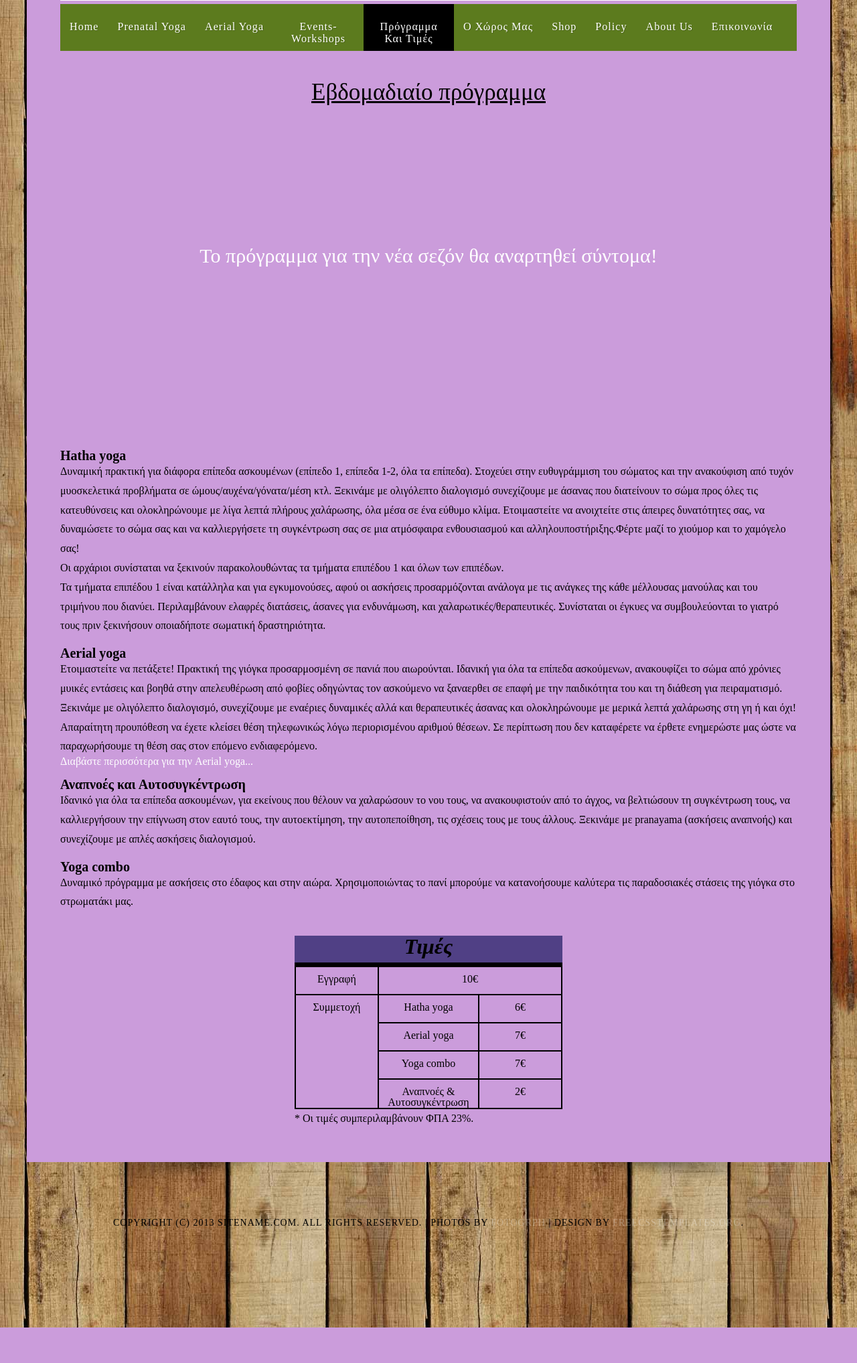
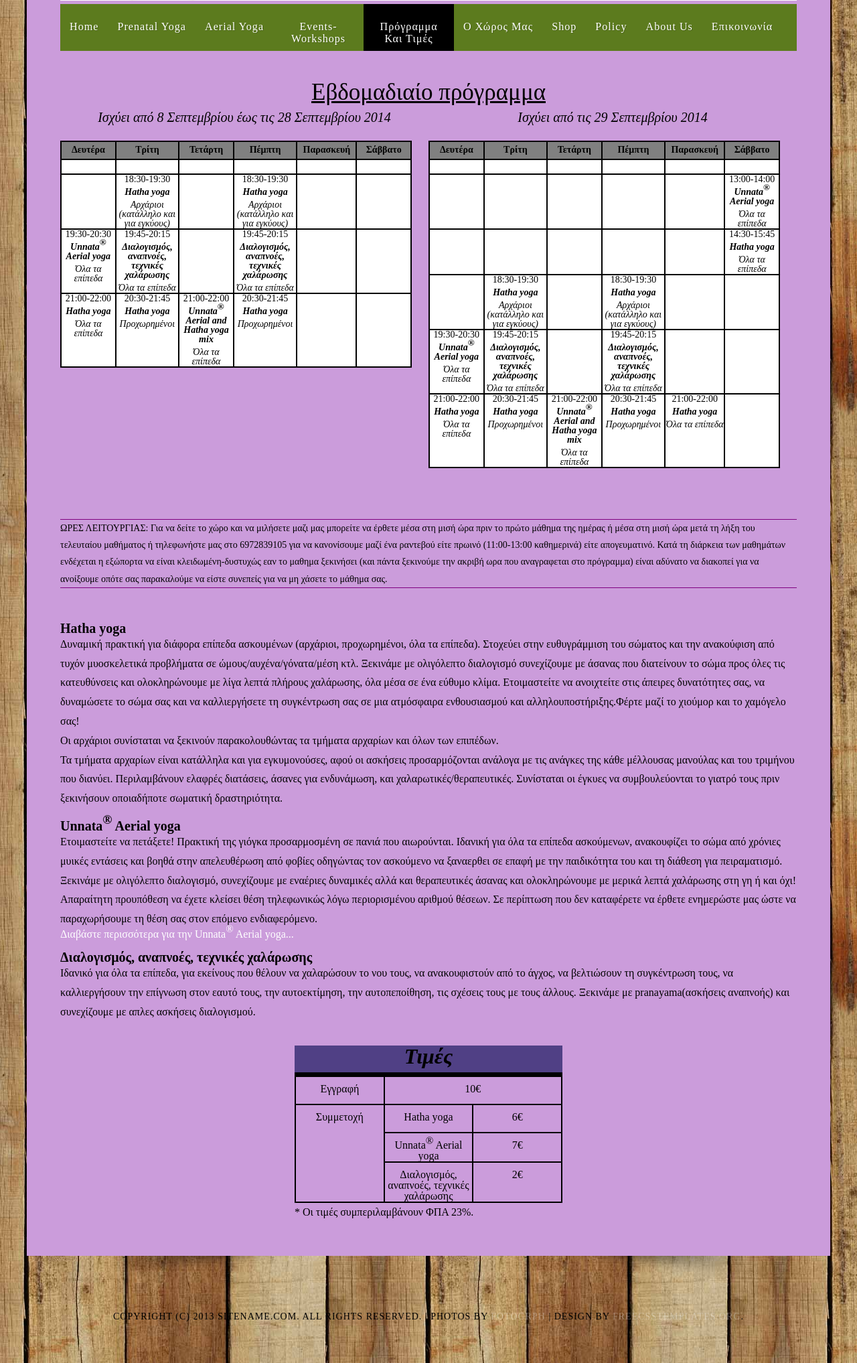
Before and after one commit to jimsiak/omshanti, a PHP site: page /index.php?page=program in a window 1280 px wide. Shown: the part 309-2344 px from the top of the page at 67% size. Before the commit the page ends 2291 px from the top, so only its background shows below. Run offline with PHP 8.4, Linux system fonts and the light colour scheme.

Commit message:
Double program (old/new), removed events from event page.
Synchronized with www.omshanti.gr

```diff
--- a/pages/program.html
+++ b/pages/program.html
@@ -3,68 +3,214 @@
 	<div id="program">
 	<h1>Εβδομαδιαίο πρόγραμμα</h1>
 
-	<p class="program_soon">Το πρόγραμμα για την νέα σεζόν θα αναρτηθεί σύντομα!</p>
+	<div id="new">
+	<h2>Ισχύει από 8 Σεπτεμβρίου έως τις 28 Σεπτεμβρίου 2014</h2>
+	<table class="program_table">
+		<tr>
+			<th>Δευτέρα</th>
+			<th>Τρίτη</th>
+			<th>Τετάρτη</th>
+			<th>Πέμπτη</th>
+			<th>Παρασκευή</th>
+			<th>Σάββατο</th>
+		</tr>
+		<tr>
+			<td/><td/><td/><td/><td/><td/>
+		</tr>
+		<tr>
+			<td/>
+			<td class="hatha_cell">
+				<span class="time">18:30-19:30</span>
+				<span class="class"><a href="#hatha_desc">Hatha yoga</a></span>
+				<span class="levels">Αρχάριοι</span>
+				<span class="levels">(κατάλληλο και για εγκύους)</span>
+			</td>
+			<td/>
+			<td class="hatha_cell">
+				<span class="time">18:30-19:30</span>
+				<span class="class"><a href="#hatha_desc">Hatha yoga</a></span>
+				<span class="levels">Αρχάριοι</span>
+				<span class="levels">(κατάλληλο και για εγκύους)</span>
+			</td>
+			<td/><td/>
+		</tr>
+		<tr>
+			<td class="aerial_cell">
+				<span class="time">19:30-20:30</span>
+				<span class="class"><a href="#aerial_desc">Unnata<sup>&reg;</sup> Aerial yoga</a></span>
+				<span class="levels">Όλα τα επίπεδα</span>
+			</td>
+			<td class="med_cell">
+				<span class="time">19:45-20:15</span>
+				<span class="class"><a href="#med_desc">Διαλογισμός, αναπνοές, τεχνικές χαλάρωσης</a></span>
+				<span class="levels">Όλα τα επίπεδα</span>
+			</td>
+			<td/>
+			<td class="med_cell">
+				<span class="time">19:45-20:15</span>
+				<span class="class"><a href="#med_desc">Διαλογισμός, αναπνοές, τεχνικές χαλάρωσης</a></span>
+				<span class="levels">Όλα τα επίπεδα</span>
+			</td>
+			<td/><td/>
+		</tr>
+		<tr>
+			<td class="hatha_cell">
+				<span class="time">21:00-22:00</span>
+				<span class="class"><a href="#hatha_desc">Hatha yoga</a></span>
+				<span class="levels">Όλα τα επίπεδα</span>
+			</td>
+			<td class="hatha_cell">
+				<span class="time">20:30-21:45</span>
+				<span class="class"><a href="#hatha_desc">Hatha yoga</a></span>
+				<span class="levels">Προχωρημένοι</span>
+			</td>
+			<td class="aerial_hatha_cell">
+				<span class="time">21:00-22:00</span>
+				<span class="class"><a href="#aerial_desc">Unnata<sup>&reg;</sup> Aerial</a> and <a href="#hatha_desc">Hatha</a> yoga mix</span>
+				<span class="levels">Όλα τα επίπεδα</span>
+			</td>
+			<td class="hatha_cell">
+				<span class="time">20:30-21:45</span>
+				<span class="class"><a href="#hatha_desc">Hatha yoga</a></span>
+				<span class="levels">Προχωρημένοι</span>
+			</td>
+			<td/><td/>
+		</tr>
+	</table>
+	</div> <!-- #new -->
 
-	</div> <!-- #program -->
+	<div id="new">
+	<h2>Ισχύει από τις 29 Σεπτεμβρίου 2014</h2>
+	<table class="program_table">
+		<tr>
+			<th>Δευτέρα</th>
+			<th>Τρίτη</th>
+			<th>Τετάρτη</th>
+			<th>Πέμπτη</th>
+			<th>Παρασκευή</th>
+			<th>Σάββατο</th>
+		</tr>
+		<tr>
+			<td/><td/><td/><td/><td/><td/>
+		</tr>
+		<tr>
+			<td/><td/><td/><td/><td/>
+			<td class="aerial_cell">
+				<span class="time">13:00-14:00</span>
+				<span class="class"><a href="#aerial_desc">Unnata<sup>&reg;</sup> Aerial yoga</a></span>
+				<span class="levels">Όλα τα επίπεδα</span>
+			</td>
+		</tr>
+		<tr>
+			<td/><td/><td/><td/><td/>
+			<td class="hatha_cell">
+				<span class="time">14:30-15:45</span>
+				<span class="class"><a href="#hatha_desc">Hatha yoga</a></span>
+				<span class="levels">Όλα τα επίπεδα</span>
+			</td>
+		</tr>
+		<tr>
+			<td/>
+			<td class="hatha_cell">
+				<span class="time">18:30-19:30</span>
+				<span class="class"><a href="#hatha_desc">Hatha yoga</a></span>
+				<span class="levels">Αρχάριοι</span>
+				<span class="levels">(κατάλληλο και για εγκύους)</span>
+			</td>
+			<td/>
+			<td class="hatha_cell">
+				<span class="time">18:30-19:30</span>
+				<span class="class"><a href="#hatha_desc">Hatha yoga</a></span>
+				<span class="levels">Αρχάριοι</span>
+				<span class="levels">(κατάλληλο και για εγκύους)</span>
+			</td>
+			<td/><td/>
+		</tr>
+		<tr>
+			<td class="aerial_cell">
+				<span class="time">19:30-20:30</span>
+				<span class="class"><a href="#aerial_desc">Unnata<sup>&reg;</sup> Aerial yoga</a></span>
+				<span class="levels">Όλα τα επίπεδα</span>
+			</td>
+			<td class="med_cell">
+				<span class="time">19:45-20:15</span>
+				<span class="class"><a href="#med_desc">Διαλογισμός, αναπνοές, τεχνικές χαλάρωσης</a></span>
+				<span class="levels">Όλα τα επίπεδα</span>
+			</td>
+			<td/>
+			<td class="med_cell">
+				<span class="time">19:45-20:15</span>
+				<span class="class"><a href="#med_desc">Διαλογισμός, αναπνοές, τεχνικές χαλάρωσης</a></span>
+				<span class="levels">Όλα τα επίπεδα</span>
+			</td>
+			<td/><td/>
+		</tr>
+		<tr>
+			<td class="hatha_cell">
+				<span class="time">21:00-22:00</span>
+				<span class="class"><a href="#hatha_desc">Hatha yoga</a></span>
+				<span class="levels">Όλα τα επίπεδα</span>
+			</td>
+			<td class="hatha_cell">
+				<span class="time">20:30-21:45</span>
+				<span class="class"><a href="#hatha_desc">Hatha yoga</a></span>
+				<span class="levels">Προχωρημένοι</span>
+			</td>
+			<td class="aerial_hatha_cell">
+				<span class="time">21:00-22:00</span>
+				<span class="class"><a href="#aerial_desc">Unnata<sup>&reg;</sup> Aerial</a> and <a href="#hatha_desc">Hatha</a> yoga mix</span>
+				<span class="levels">Όλα τα επίπεδα</span>
+			</td>
+			<td class="hatha_cell">
+				<span class="time">20:30-21:45</span>
+				<span class="class"><a href="#hatha_desc">Hatha yoga</a></span>
+				<span class="levels">Προχωρημένοι</span>
+			</td>
+			<td class="hatha_cell">
+				<span class="time">21:00-22:00</span>
+				<span class="class"><a href="#hatha_desc">Hatha yoga</a></span>
+				<span class="levels">Όλα τα επίπεδα</span>
+			</td>
+			<td/>
+		</tr>
+	</table>
+	</div> <!-- #new -->
+
+
+</div> <!-- #program -->
+
+	<div class="open_times">
+	<p>ΩΡΕΣ ΛΕΙΤΟΥΡΓΙΑΣ: Για να δείτε το χώρο και να μιλήσετε μαζι μας μπορείτε να έρθετε μέσα στη μισή ώρα πριν το πρώτο μάθημα της ημέρας ή μέσα στη μισή ώρα μετά τη λήξη του τελευταίου μαθήματος ή τηλεφωνήστε μας στο 6972839105 για να κανονίσουμε μαζί ένα ραντεβού είτε πρωινό (11:00-13:00 καθημερινά) είτε απογευματινό. Κατά τη διάρκεια των μαθημάτων ενδέχεται η εξώπορτα να είναι κλειδωμένη-δυστυχώς εαν το μαθημα ξεκινήσει (και πάντα ξεκινούμε την ακριβή ωρα που αναγραφεται στο πρόγραμμα) είναι αδύνατο να διακοπεί για να ανοίξουμε οπότε σας παρακαλούμε να είστε συνεπείς για να μη χάσετε το μάθημα σας.</p>
+	</div>
 
 	<!-- Classes descriptions -->
 	<div class="class_desc" id="hatha_desc">
 	<h3>Hatha yoga</h3>
-	<p>Δυναμική πρακτική για διάφορα επίπεδα ασκουμένων (επίπεδο 1, επίπεδα 1-2, όλα τα επίπεδα). Στοχεύει στην ευθυγράμμιση του σώματος και την ανακούφιση από τυχόν μυοσκελετικά προβλήματα σε ώμους/αυχένα/γόνατα/μέση κτλ. Ξεκινάμε με ολιγόλεπτο διαλογισμό συνεχίζουμε με άσανας που διατείνουν το σώμα προς όλες τις κατευθύνσεις και ολοκληρώνουμε με λίγα λεπτά πλήρους χαλάρωσης, όλα μέσα σε ένα εύθυμο κλίμα. Ετοιμαστείτε να ανοιχτείτε στις άπειρες δυνατότητες σας, να δυναμώσετε το σώμα σας και να καλλιεργήσετε τη συγκέντρωση σας σε μια ατμόσφαιρα ενθουσιασμού και αλληλουποστήριξης.Φέρτε μαζί το χιούμορ και το χαμόγελο σας! <br/>
-Οι αρχάριοι συνίσταται να ξεκινούν παρακολουθώντας τα τμήματα επιπέδου 1 και όλων των επιπέδων.</p>
-	<p>Τα τμήματα επιπέδου 1 είναι κατάλληλα και για εγκυμονούσες, αφού οι ασκήσεις προσαρμόζονται ανάλογα με τις ανάγκες της κάθε μέλλουσας μανούλας και του τριμήνου που διανύει. Περιλαμβάνουν ελαφρές διατάσεις, άσανες για ενδυνάμωση, και χαλαρωτικές/θεραπευτικές. Συνίσταται οι έγκυες να συμβουλεύονται το γιατρό τους πριν ξεκινήσουν οποιαδήποτε σωματική δραστηριότητα.</p>
+	<p>Δυναμική πρακτική για διάφορα επίπεδα ασκουμένων (αρχάριοι, προχωρημένοι, όλα τα επίπεδα). Στοχεύει στην ευθυγράμμιση του σώματος και την ανακούφιση από τυχόν μυοσκελετικά προβλήματα σε ώμους/αυχένα/γόνατα/μέση κτλ. Ξεκινάμε με ολιγόλεπτο διαλογισμό συνεχίζουμε με άσανας που διατείνουν το σώμα προς όλες τις κατευθύνσεις και ολοκληρώνουμε με λίγα λεπτά πλήρους χαλάρωσης, όλα μέσα σε ένα εύθυμο κλίμα. Ετοιμαστείτε να ανοιχτείτε στις άπειρες δυνατότητες σας, να δυναμώσετε το σώμα σας και να καλλιεργήσετε τη συγκέντρωση σας σε μια ατμόσφαιρα ενθουσιασμού και αλληλουποστήριξης.Φέρτε μαζί το χιούμορ και το χαμόγελο σας! <br/>
+Οι αρχάριοι συνίσταται να ξεκινούν παρακολουθώντας τα τμήματα αρχαρίων και όλων των επιπέδων.</p>
+	<p>Τα τμήματα αρχαρίων είναι κατάλληλα και για εγκυμονούσες, αφού οι ασκήσεις προσαρμόζονται ανάλογα με τις ανάγκες της κάθε μέλλουσας μανούλας και του τριμήνου που διανύει. Περιλαμβάνουν ελαφρές διατάσεις, άσανες για ενδυνάμωση, και χαλαρωτικές/θεραπευτικές. Συνίσταται οι έγκυες να συμβουλεύονται το γιατρό τους πριν ξεκινήσουν οποιαδήποτε σωματική δραστηριότητα.</p>
 	<br />
 	</div>
 
 	<div class="class_desc" id="aerial_desc">
-	<h3>Aerial yoga</h3>
+	<h3>Unnata<sup>&reg;</sup> Aerial yoga</h3>
 	<p>Ετοιμαστείτε να πετάξετε! Πρακτική της γιόγκα προσαρμοσμένη σε πανιά που αιωρούνται. Ιδανική για όλα τα επίπεδα ασκούμενων, ανακουφίζει το σώμα από χρόνιες μυικές εντάσεις και βοηθά στην απελευθέρωση από φοβίες οδηγώντας τον ασκούμενο να ξαναερθει σε επαφή με την παιδικότητα του και τη διάθεση για πειραματισμό. Ξεκινάμε με ολιγόλεπτο διαλογισμό, συνεχίζουμε με εναέριες δυναμικές αλλά και θεραπευτικές άσανας και ολοκληρώνουμε με μερικά λεπτά χαλάρωσης στη γη ή και όχι! Απαραίτητη προυπόθεση να έχετε κλείσει θέση τηλεφωνικώς λόγω περιορισμένου αριθμού θέσεων. Σε περίπτωση που δεν καταφέρετε να έρθετε ενημερώστε μας ώστε να παραχωρήσουμε τη θέση σας στον επόμενο ενδιαφερόμενο.</p>
-	<a href="?page=unnata_aerial_yoga">Διαβάστε περισσότερα για την Aerial yoga...</a> <br/> <br/>
+	<a href="?page=unnata_aerial_yoga">Διαβάστε περισσότερα για την Unnata<sup>&reg;</sup> Aerial yoga...</a> <br/> <br/>
 	</div>
 
-<!--
 	<div class="class_desc" id="med_desc">
-	<h3>Διαλογισμός</h3>
-	<p>Ιδανικός για όλα τα επίπεδα, για εκείνους που θέλουν να χαλαρώσουν το νου τους, να ανακουφιστούν από το άγχος, να βελτιώσουν τη συγκέντρωση τους, να καλλιεργήσουν την επίγνωση στον εαυτό τους, την αυτοεκτίμηση, την αυτοπεποίθηση, τις σχέσεις τους με τους άλλους. Ξεκινάμε με pranayama(ασκήσεις αναπνοής) και συνεχίζουμε με απλες ασκήσεις διαλογισμού.</p> <br/>
+	<h3>Διαλογισμός, αναπνοές, τεχνικές χαλάρωσης</h3>
+	<p>Ιδανικό για όλα τα επίπεδα, για εκείνους που θέλουν να χαλαρώσουν το νου τους, να ανακουφιστούν από το άγχος, να βελτιώσουν τη συγκέντρωση τους, να καλλιεργήσουν την επίγνωση στον εαυτό τους, την αυτοεκτίμηση, την αυτοπεποίθηση, τις σχέσεις τους με τους άλλους. Ξεκινάμε με pranayama(ασκήσεις αναπνοής) και συνεχίζουμε με απλες ασκήσεις διαλογισμού.</p> <br/>
 	</div>
-
-	<div class="class_desc" id="morn_desc">
-	<h3>Morning hatha yoga</h3>
-	<p>Πρωινή πρακτική για όλα τα επίπεδα ασκούμενων. Ξεκινάμε με ολιγόλεπτο διαλογισμό και συνεχίζουμε με σειρά ασκήσεων που διατείνουν τη σπονδυλική στήλη προς όλες τις κατευθύνσεις, ολοκληρώνουμε με λίγα λεπτά σιωπηλής χαλάρωσης που θα σας αφήσουν με μια αίσθηση ενέργειας και αρμονίας για την υπόλοιπη ημέρα.</p> <br/>
-	</div>
-
-	<div class="class_desc" id="prenatal_desc">
-	<h3>Prenatal yoga εγκυμοσύνης</h3>
-	<p>Πρακτική για έγκυες  που προσαρμόζεται ανάλογα με τις ανάγκες της κάθε μέλλουσας μανούλας και του τριμήνου που διανύει. Περιλαμβάνει ελαφρές διατάσεις, άσανες για ενδυνάμωση, και χαλαρωτικές/θεραπευτικές.
-Συνίσταται οι έγκυες να συμβουλεύονται το γιατρό τους πριν ξεκινήσουν οποιαδήποτε σωματική δραστηριότητα.</p>
-	<a href="?page=prenatal_yoga">Διαβάστε περισσότερα για την Prenatal yoga εγκυμοσύνης...</a> <br/> <br/>
-	</div>
--->
-
-	<div class="class_desc" id="anases_desc">
-	<h3>Αναπνοές και Αυτοσυγκέντρωση</h3>
-	<p>Ιδανικό για όλα τα επίπεδα ασκουμένων, για εκείνους που θέλουν να χαλαρώσουν το νου τους, να ανακουφιστούν από το άγχος, να βελτιώσουν τη συγκέντρωση τους, να καλλιεργήσουν την επίγνωση στον εαυτό τους, την αυτοεκτίμηση, την αυτοπεποίθηση, τις σχέσεις τους με τους άλλους. Ξεκινάμε με pranayama (ασκήσεις αναπνοής) και συνεχίζουμε με απλές ασκήσεις διαλογισμού.</p> <br/>
-	</div>
-
-	<div class="class_desc" id="combo_desc">
-	<h3>Yoga combo</h3>
-	<p>Δυναμικό πρόγραμμα με ασκήσεις στο έδαφος και στην αιώρα. Χρησιμοποιώντας το πανί μπορούμε να κατανοήσουμε καλύτερα τις παραδοσιακές στάσεις της γιόγκα στο στρωματάκι μας.</p> <br/>
-	</div>
-
 
 	<!-- Prices -->
 	<div id="prices">
 	<h1>Τιμές</h1>
 	<table>
 	<tr><td>Εγγραφή</td><td colspan="2">10&euro;</td></tr>
-	<tr><td rowspan="4">Συμμετοχή</td><td>Hatha yoga</td><td>6&euro;</td></tr>
-<!--	<tr><td>Gentle yoga</td><td>6&euro;</td></tr> -->
-	<tr><td>Aerial yoga</td><td>7&euro;</td></tr>
-<!--	<tr><td>Morning hatha yoga</td><td>6&euro;</td></tr>
-	<tr><td>Διαλογισμός</td><td>2&euro;</td></tr>
-	<tr><td>Prenatal yoga</td><td>7&euro;</td></tr> -->
-	<tr><td>Yoga combo</td><td>7&euro;</td></tr>
-	<tr><td>Αναπνοές &amp; Αυτοσυγκέντρωση</td><td>2&euro;</td></tr>
+	<tr><td rowspan="3">Συμμετοχή</td><td>Hatha yoga</td><td>6&euro;</td></tr>
+	<tr><td>Unnata<sup>&reg;</sup> Aerial yoga</td><td>7&euro;</td></tr>
+	<tr><td>Διαλογισμός, αναπνοές, τεχνικές χαλάρωσης</td><td>2&euro;</td></tr>
 	</table>
 
 	<p>
--- a/style.css
+++ b/style.css
@@ -393,6 +393,7 @@ span.unnata_footnote_symbol {
 
 p#unnata_footnote {
 	font-size: 14px;
+	width: 100%;
 }
 
 /* Home Page content */
@@ -1061,7 +1062,7 @@ p.important {
 #program
 {
 	width: 100%;
-	height: 550px;
+	height: 620px;
 }
 #program h1
 {
@@ -1077,10 +1078,9 @@ p.important {
 	margin-top: 10px;
 }
 #program #new {
-	width: 60%;
+	width: 50%;
 	height: 100%;
-	margin-left: 230px;
-	float: left;
+/*	margin-left: 230px;  */
 	font-size: 14px;
 	float: left;
 }
@@ -1144,32 +1144,6 @@ table.program_table td a
 	font-style: italic;
 
 }
-/*
-table.program_table td.meditation_cell
-{
-	background-color: #00ceb6;
-}
-
-table.program_table td.hatha_cell
-{
-	background-color: #90ceb6;
-}
-
-table.program_table td.gentle_cell
-{
-	background-color: #e0fff6;
-}
-
-table.program_table td.aerial_cell
-{
-	background-color: #5555f6;
-}
-
-table.program_table td.morn_cell
-{
-	background-color: #66ff99;
-}
-*/
 table.program_table span.time
 {
 	display: block;
@@ -1186,6 +1160,15 @@ table.program_table span.class
 table.program_table span.levels
 {
 	font-style: italic;
+}
+#content div.open_times
+{
+	width: 100%;
+	float: left;
+	font-size: 14px;
+	border-bottom: 1px solid purple;
+	border-top: 1px solid purple;
+	margin-bottom: 50px;
 }
 
 #content #program p.program_soon
```
Also changed, not shown: pages/events.html (+8 -0 lines).
